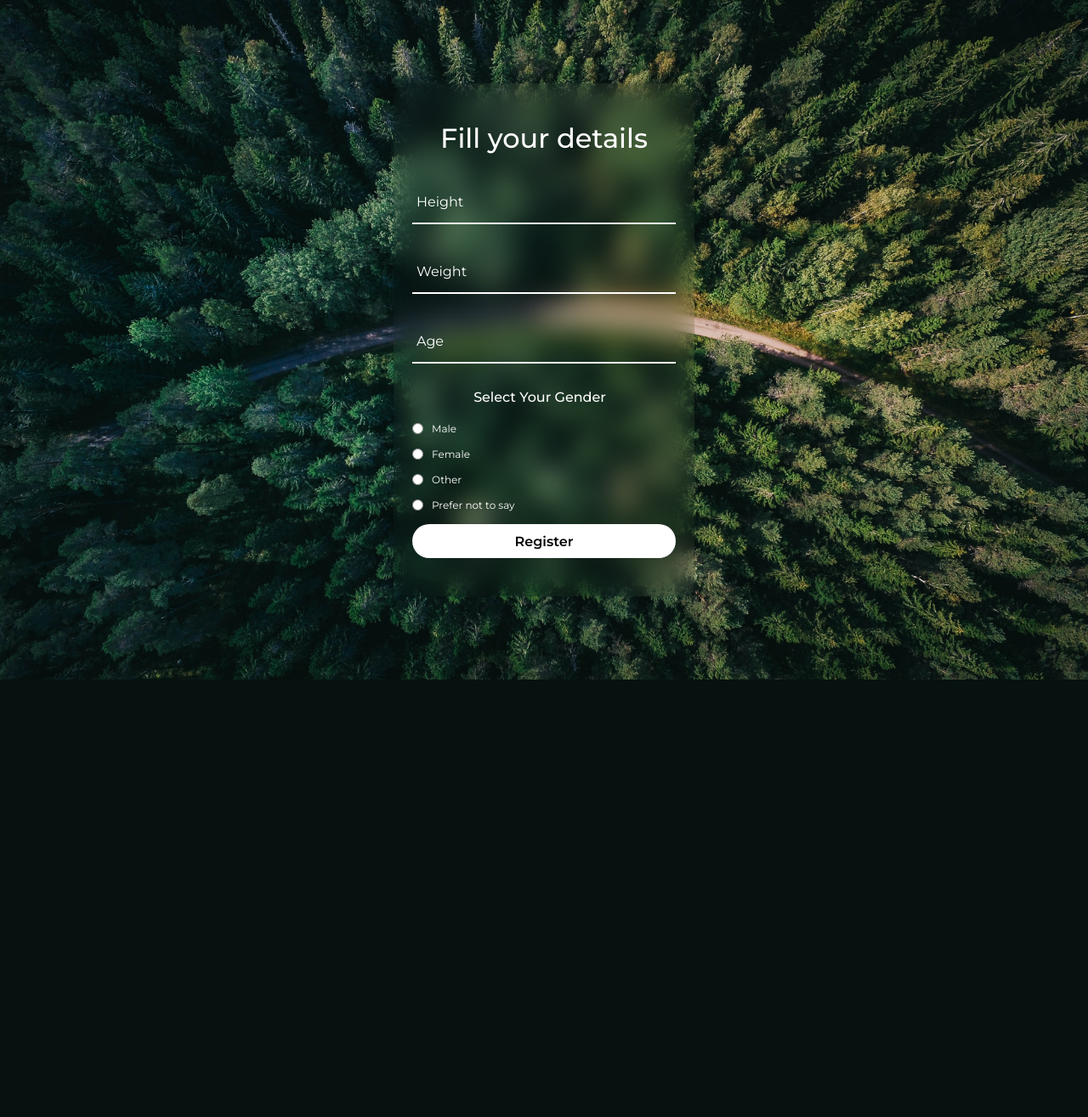
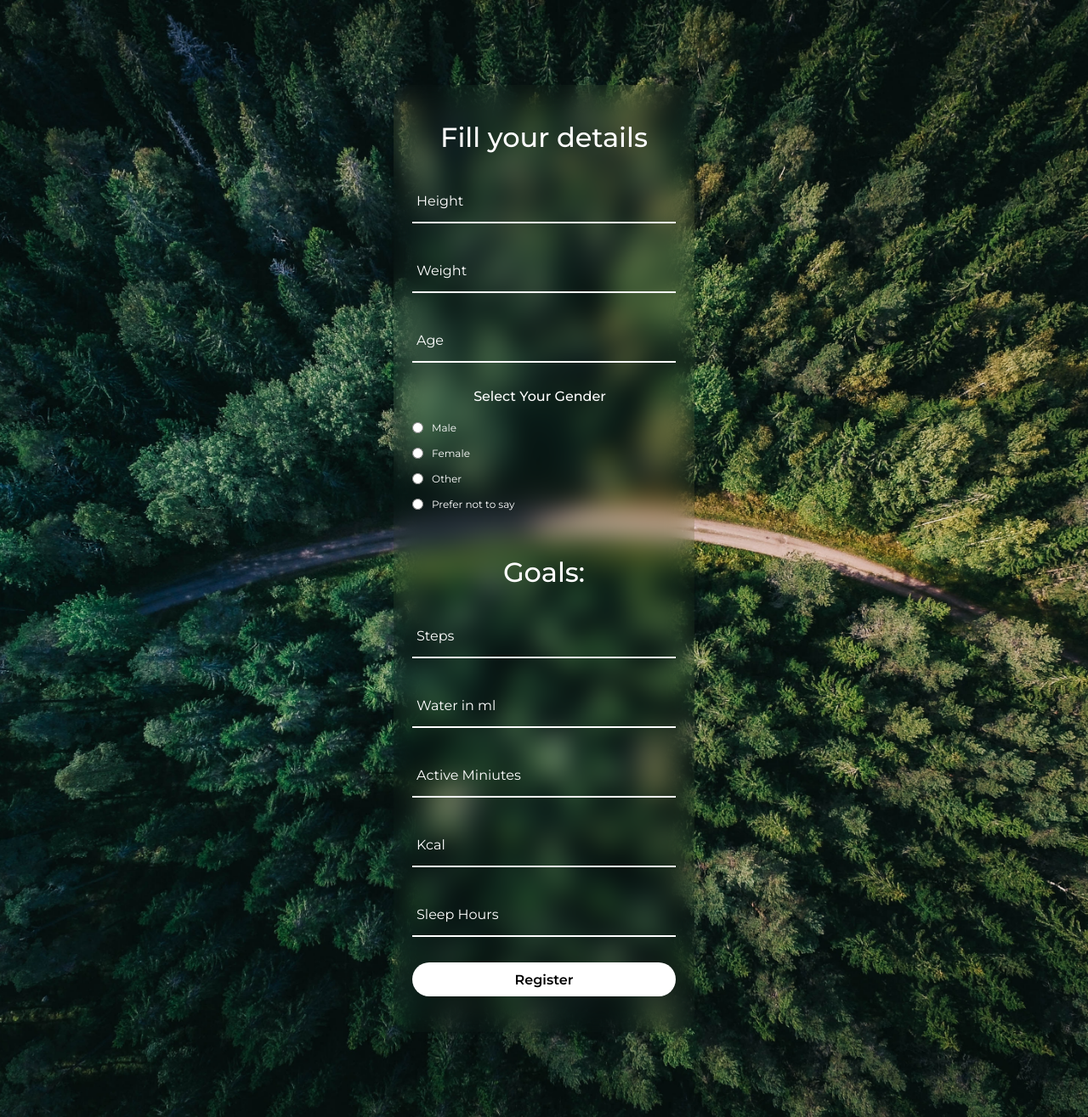
Before and after one commit to itsvineetkr/CoreVibe, a Django app: page /details/ in a window 1280 px wide. Shown: the whole page at 85% size. Before the commit the page ends 800 px from the top, so only its background shows below. Run offline with Django 5.2, Linux system fonts and the light colour scheme; a user stored in the database is signed in; parts of the project's set-up code (start-up, migrations or seed data) failed here and were passed over.

Commit message:
Updated accounts views and templates, added UserGoals model, modified stats utils and views, and updated static CSS file.

```diff
--- a/accounts/views.py
+++ b/accounts/views.py
@@ -2,7 +2,8 @@ from django.shortcuts import render, redirect
 from django.contrib.auth import login as login_user, logout as logout_user, authenticate
 from django.contrib.auth.models import User
 from django.contrib import messages
-from stats.models import UserPhysicalData
+from stats.models import UserPhysicalData, UserGoals
+from datetime import time
 
 
 def login(request):
@@ -56,10 +57,25 @@ def details(request):
         age = int(request.POST.get("age"))
         gender = request.POST.get("gender")
 
-        data = UserPhysicalData(
+        steps = int(request.POST.get("steps"))
+        water = int(request.POST.get("water"))
+        active_minutes = int(request.POST.get("active"))
+        kcal = int(request.POST.get("kcal"))
+        no_of_hours = int(request.POST.get("sleep"))
+        sleep_hours = time(hour=no_of_hours)
+
+        UserGoals(
+            user = user,
+            steps = steps,
+            water = water,
+            active = active_minutes,
+            kcal = kcal,
+            sleep = sleep_hours
+        ).save()
+
+        UserPhysicalData(
             user=user, height=height, weight=weight, age=age, gender=gender
-        )
-        data.save()
+        ).save()
 
         return redirect("/login")
     return render(request, "accounts/details.html")
--- a/static/css/details_styles.css
+++ b/static/css/details_styles.css
@@ -29,17 +29,20 @@ section{
 .form-box{
     position: relative;
     width: 350px;
-    height: 600px;
+    height: auto;
+    margin: 100px 0;
+    padding: 40px 0;
     background: transparent;
     border: 2px solid rgba(0, 0, 0, 0);
     border-radius: 20px;
-
+    color: white;
     backdrop-filter: blur(15px);
     display: flex;
     justify-content: center;
     align-items: center;
 
 }
+
 h2{
     font-size: 2em;
     color: #fff;
--- a/stats/views.py
+++ b/stats/views.py
@@ -5,7 +5,7 @@ from stats.utils import *
 def homepage(request):
     user = request.user
 
-    if user.is_anonymous:
+    if user.is_anonymous or user.is_staff:
         return redirect("/login")
 
     data = get_user_display_data(user)
--- a/templates/accounts/details.html
+++ b/templates/accounts/details.html
@@ -47,6 +47,33 @@
                             <label for="prefer-not-to-say">Prefer not to say</label>
                         </div>
                     </div>
+                    <br><br>
+                    <h2>
+                        Goals:
+                    </h2>
+
+                    <div class="inputbox">
+                        <input type="text" name="steps" required>
+                        <label for="steps">Steps</label>
+                    </div>
+                    <div class="inputbox">
+                        <input type="text" name="water" required>
+                        <label for="water">Water in ml</label>
+                    </div>
+                    <div class="inputbox">
+                        <input type="text" name="active" required>
+                        <label for="active">Active Miniutes</label>
+                    </div>
+                    <div class="inputbox">
+                        <input type="text" name="kcal" required>
+                        <label for="kcal">Kcal</label>
+                    </div>
+                    <div class="inputbox">
+                        <input type="number" name="sleep" required>
+                        <label for="sleep">Sleep Hours</label>
+                    </div>
+
+
                     <button type="submit">Register</button>
                 </form>
             </div>
```
Also changed, not shown: stats/utils.py (+30 -27 lines), db.sqlite3, 1 other file.
